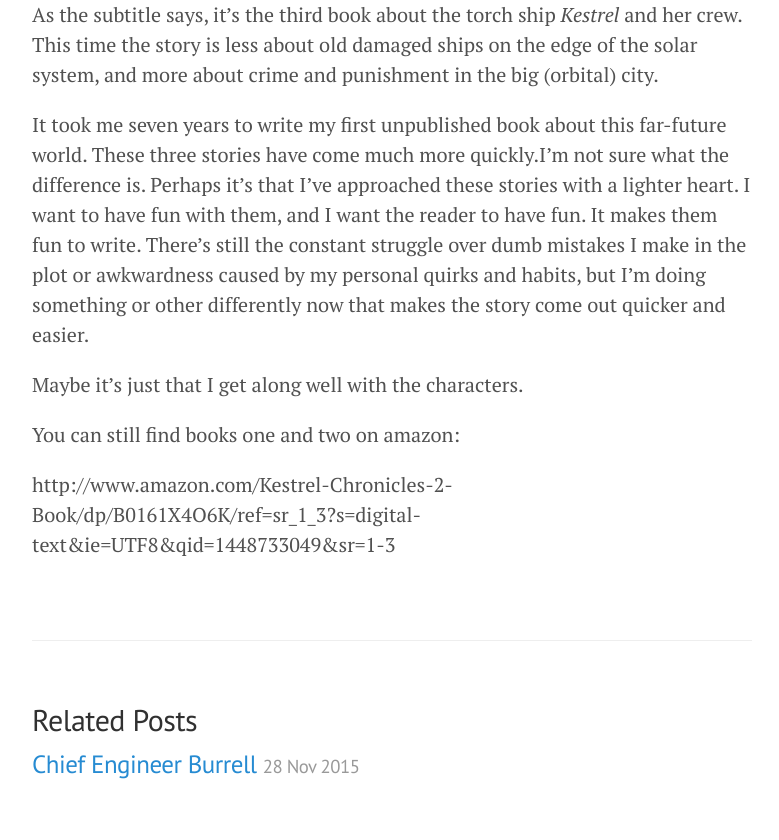
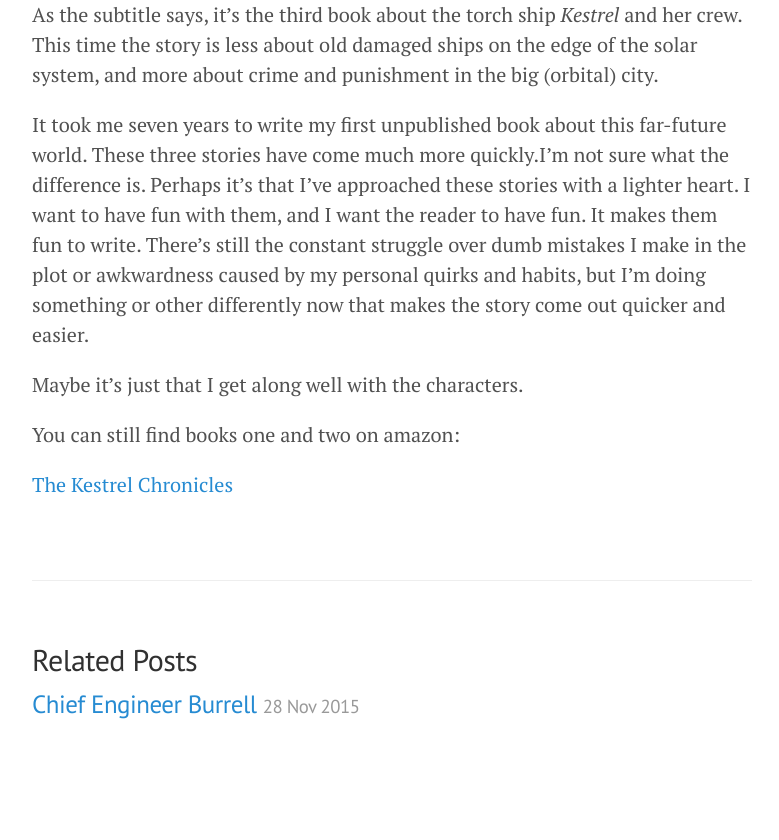
Before and after one commit to mikelevins/mikelevins.github.io, a Jekyll site: the page built from _posts/2015-11-28-book-three-incoming.markdown, in a window 1280 px wide. Shown: the part 602-1442 px from the top of the page, without its empty margins (248-1027 px from the left). Built offline with Jekyll 4.4.1, drawn with Linux system fonts in a browser that asks for light colours; after the commit the page ends 1382 px from its top, so only the background shows below that.

Commit message:
Post update: Book Three Incoming

```diff
--- a/_posts/2015-11-28-book-three-incoming.markdown
+++ b/_posts/2015-11-28-book-three-incoming.markdown
@@ -15,4 +15,4 @@ Maybe it's just that I get along well with the characters.
 
 You can still find books one and two on amazon:
 
-http://www.amazon.com/Kestrel-Chronicles-2-Book/dp/B0161X4O6K/ref=sr_1_3?s=digital-text&ie=UTF8&qid=1448733049&sr=1-3
+[The Kestrel Chronicles](http://www.amazon.com/Kestrel-Chronicles-2-Book/dp/B0161X4O6K/ref=sr_1_3?s=digital-text&ie=UTF8&qid=1448733049&sr=1-3 "The Kestrel Chronicles")
```
